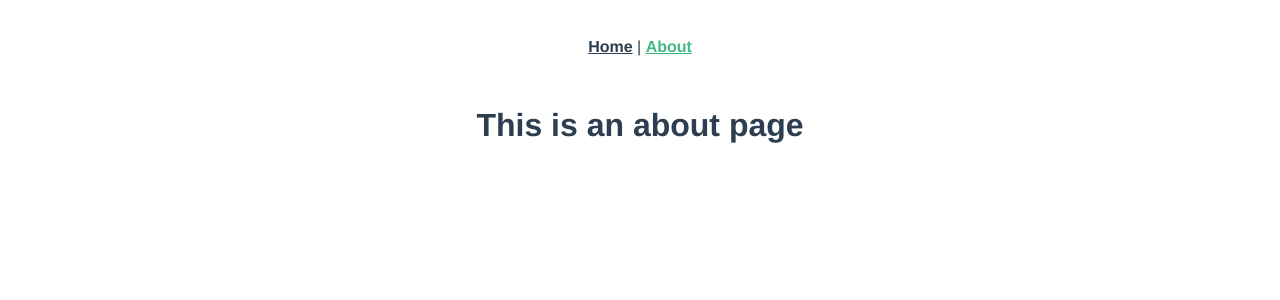
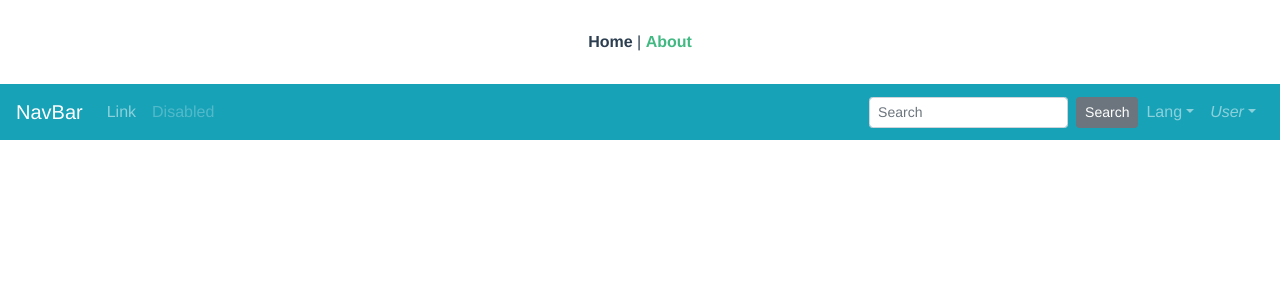
Before and after one commit to Learntic/web-Front, a Vue app: page /about in a window 1280 px wide. Shown: the top 300 px of the page. Built offline with nearby package versions, Linux system fonts and the light colour scheme.

Commit message:
adding boostrap libraries

```diff
--- a/package.json
+++ b/package.json
@@ -9,8 +9,10 @@
     "lint": "vue-cli-service lint"
   },
   "dependencies": {
+    "bootstrap": "^4.5.2",
+    "bootstrap-vue": "^2.17.3",
     "core-js": "^3.6.5",
-    "vue": "^2.6.11",
+    "vue": "^2.6.12",
     "vue-router": "^3.2.0",
     "vuex": "^3.4.0"
   },
--- a/src/views/About.vue
+++ b/src/views/About.vue
@@ -1,5 +1,40 @@
 <template>
-  <div class="about">
-    <h1>This is an about page</h1>
-  </div>
+  <div>
+  <b-navbar toggleable="lg" type="dark" variant="info">
+    <b-navbar-brand href="#">NavBar</b-navbar-brand>
+
+    <b-navbar-toggle target="nav-collapse"></b-navbar-toggle>
+
+    <b-collapse id="nav-collapse" is-nav>
+      <b-navbar-nav>
+        <b-nav-item href="#">Link</b-nav-item>
+        <b-nav-item href="#" disabled>Disabled</b-nav-item>
+      </b-navbar-nav>
+
+      <!-- Right aligned nav items -->
+      <b-navbar-nav class="ml-auto">
+        <b-nav-form>
+          <b-form-input size="sm" class="mr-sm-2" placeholder="Search"></b-form-input>
+          <b-button size="sm" class="my-2 my-sm-0" type="submit">Search</b-button>
+        </b-nav-form>
+
+        <b-nav-item-dropdown text="Lang" right>
+          <b-dropdown-item href="#">EN</b-dropdown-item>
+          <b-dropdown-item href="#">ES</b-dropdown-item>
+          <b-dropdown-item href="#">RU</b-dropdown-item>
+          <b-dropdown-item href="#">FA</b-dropdown-item>
+        </b-nav-item-dropdown>
+
+        <b-nav-item-dropdown right>
+          <!-- Using 'button-content' slot -->
+          <template v-slot:button-content>
+            <em>User</em>
+          </template>
+          <b-dropdown-item href="#">Profile</b-dropdown-item>
+          <b-dropdown-item href="#">Sign Out</b-dropdown-item>
+        </b-nav-item-dropdown>
+      </b-navbar-nav>
+    </b-collapse>
+  </b-navbar>
+</div>
 </template>
```
Also changed, not shown: src/main.js (+8 -3 lines), 1 other file (tests, documents, lock files or other folders).
